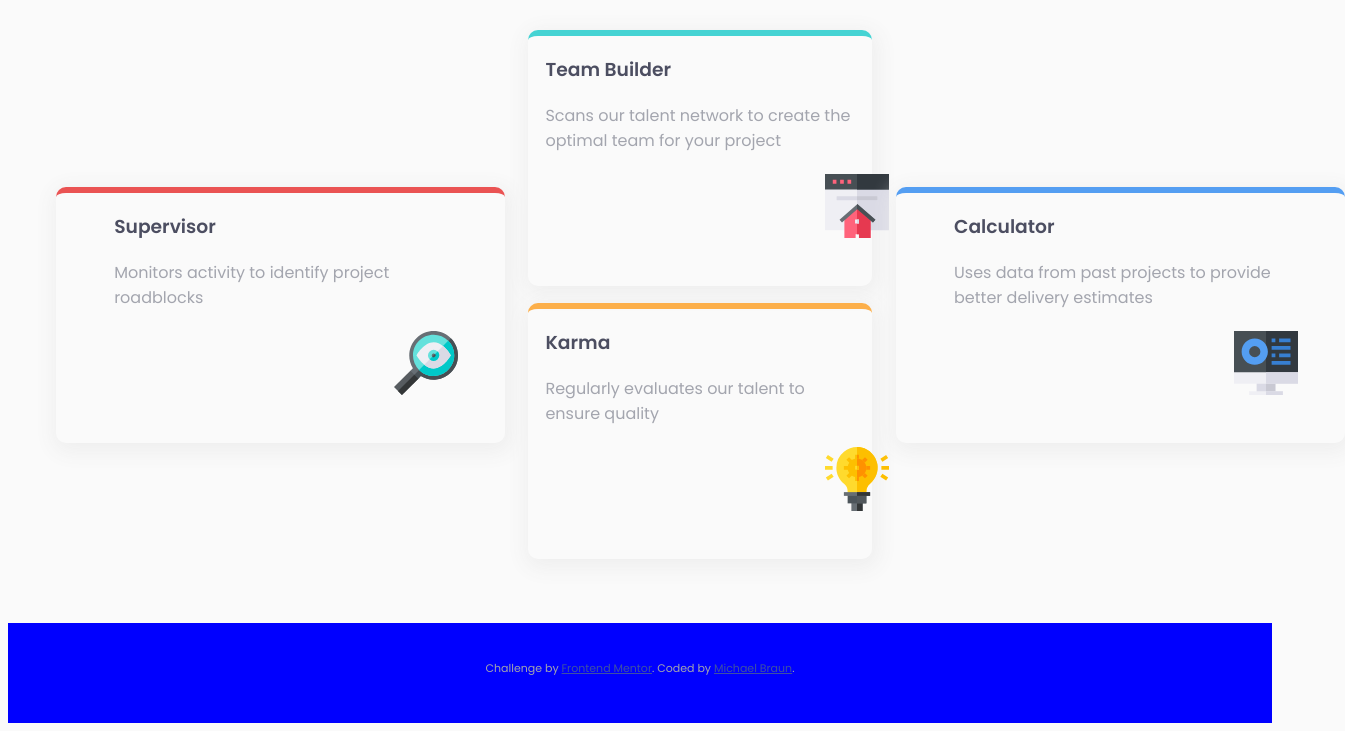
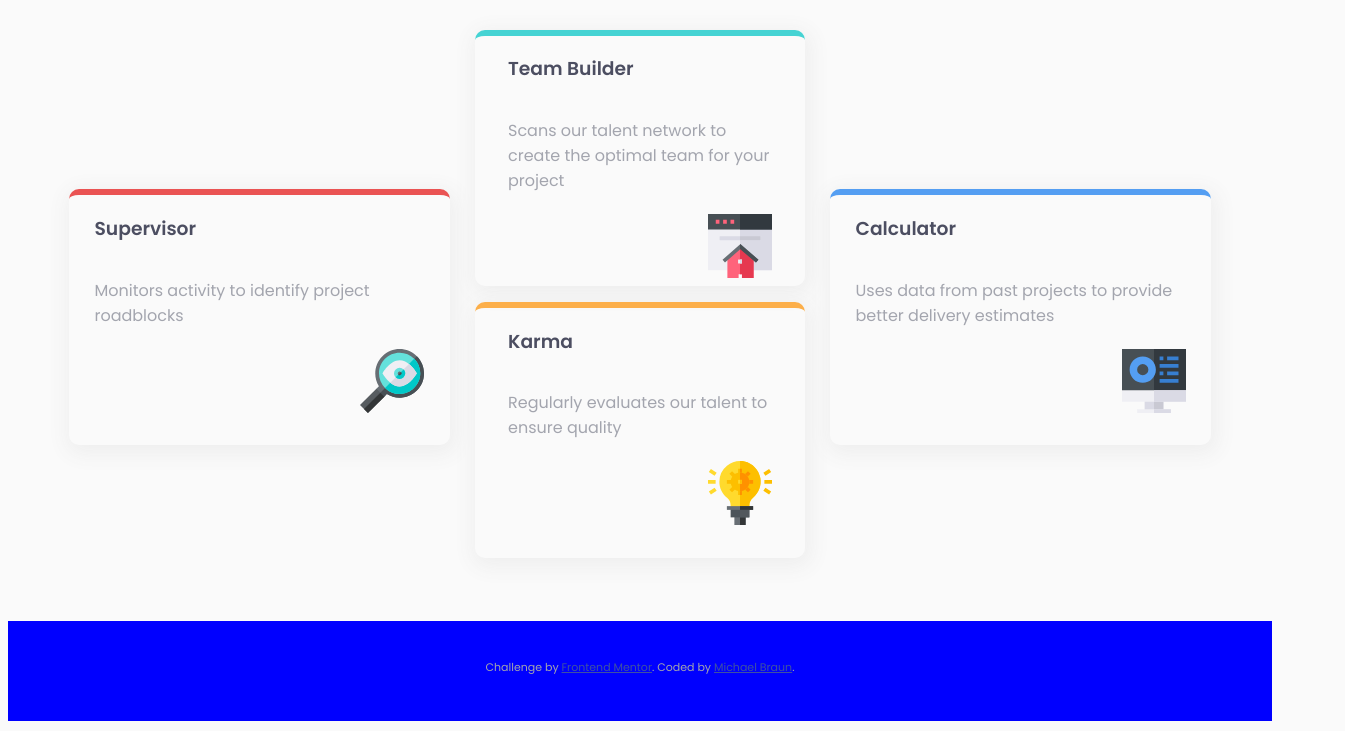
Before and after one commit to Protector1985/FeMentorPractice1, a plain HTML site: page index.html in a window 1280 px wide. Shown: the part 198-929 px from the top of the page, 1345 px wide, since content can reach past the window. Drawn offline with Linux system fonts and the light colour scheme.

Commit message:
Fix Layout bugs
- unequal box sized at full screen
- overflowing images.

```diff
--- a/style.css
+++ b/style.css
@@ -47,46 +47,62 @@ footer {
 .main-container {
   display: flex;
   flex-direction: column;
+  justify-content: center;
+
+
 
 
 }
 
 .card {
-  max-width: 400px;
-  flex-basis: 368px;
+  max-width: 330px;
+  flex-basis: 330px;
   height: 250px;
   max-height: 250px;
   border-radius: 10px;
   box-shadow: 2px 5px 20px 5px #efefef;
-  padding-left: 5%;
-  padding-right: 4%;
+  padding-left: 2%;
+  padding-right: 2%;
   margin-top:5%;
 
 }
 
 .card img {
-  margin-left: 280px;
+  align-self: flex-end;
   margin-top:5px;
 
 }
 
 .supervisor {
   border-top:6px solid 	#ea5353;
+
 }
 
 .team-builder {
   border-top:6px solid #45d3d3;
+
 }
 
 .karma {
   border-top:6px solid #fcaf4a;
+
 }
 
 .calculator {
    border-top:6px solid #549ef2;
+
 }
 
+.supervisor,
+.team-builder,
+.karma,
+.calculator {
+  display:flex;
+  flex-direction: column;
+  align-self: center;
 
+
+}
 
 
 .attribution { font-size: 11px; text-align: center; padding-top: 3%; }
@@ -100,11 +116,13 @@ footer {
   font-weight: 600;
 }
 
-@media (min-width: 768px) {
+@media (min-width: 861px) {
   .main-container {
     display: flex;
     flex-direction: row;
     align-items: center;
+    width: 100%;
+
   }
   .column-container {
     display:flex;
@@ -113,9 +131,23 @@ footer {
     max-height: 550px;
     margin-left: 2%;
     margin-right: 2%;
+    flex-grow: 0;
   }
 
+  img {
+    display: flex;
+  }
 
+  .team-builder,
+  .karma {
+    padding-left: 10%;
+    padding-right: 10%;
+  }
+
+  .supervisor,
+  .calculator {
+    max-width: 368px;
+  }
 
 }
 
```
